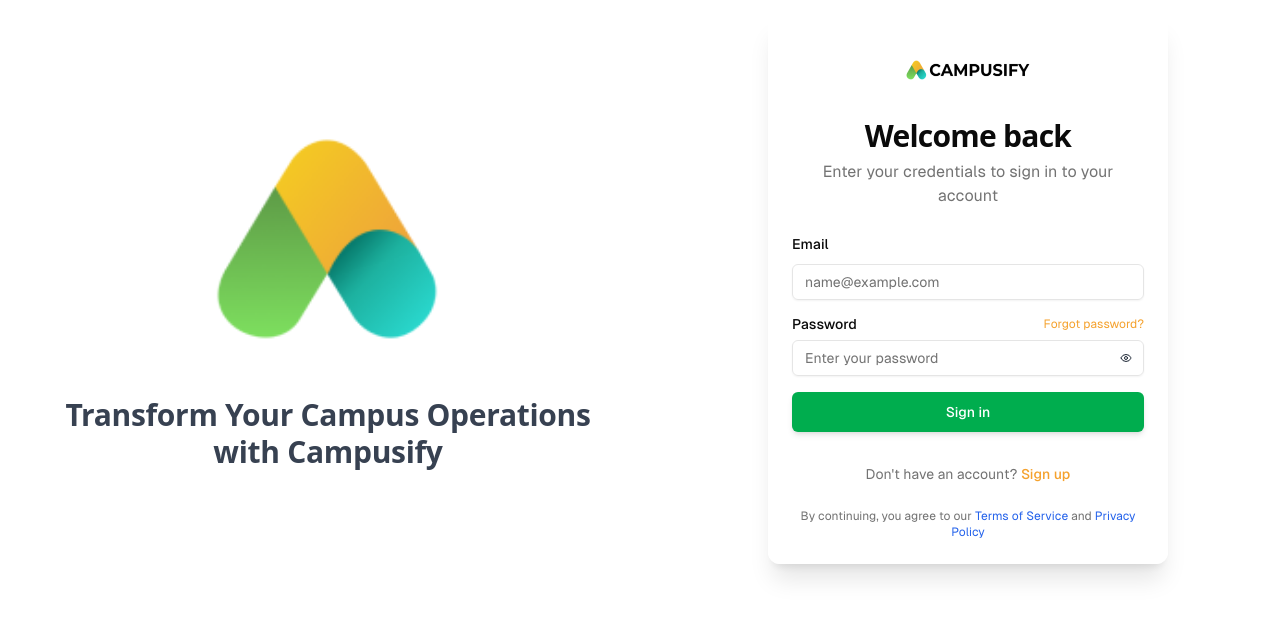
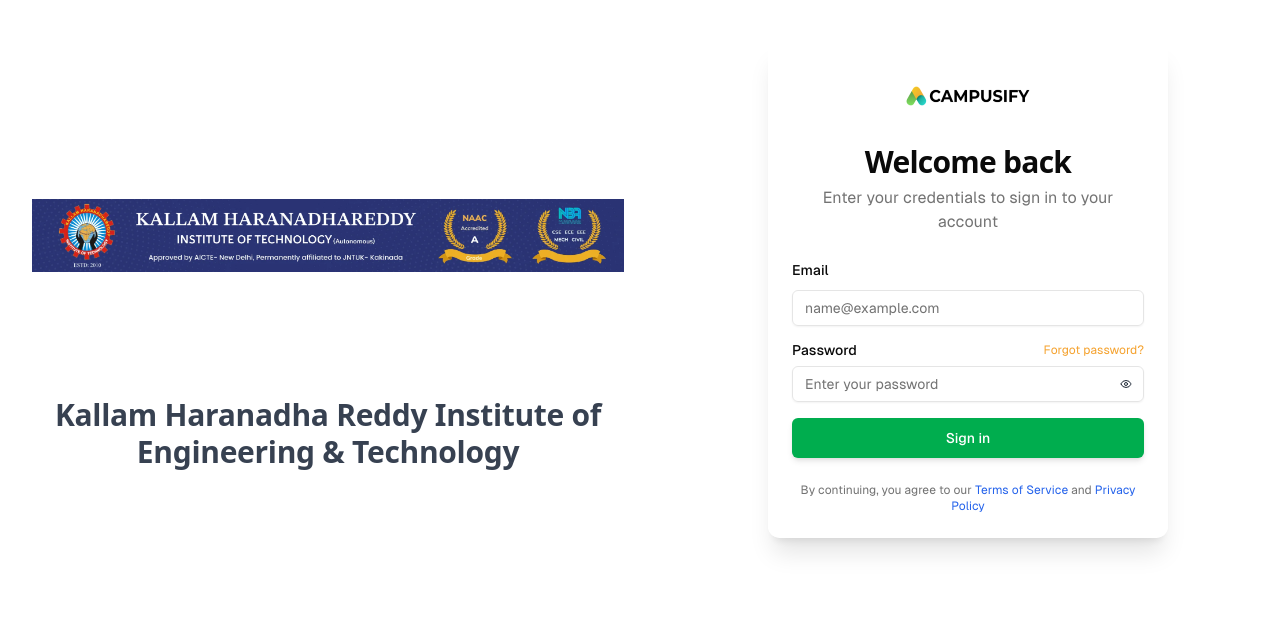
Before and after one commit to code-with-praveen143/payments-dashboard, a Next.js app in the folder Client/: page / in a window 1280 px wide. Shown: the part 111-728 px from the top of the page. Built offline with nearby package versions, Linux system fonts and the light colour scheme.

Commit message:
added college logo and name

```diff
--- a/Client/src/app/login/page.tsx
+++ b/Client/src/app/login/page.tsx
@@ -98,7 +98,7 @@
             )}
           </div>
           <h2 className="mt-8 max-w-xl text-center text-3xl font-bold leading-tight text-gray-700 dark:text-gray-200">
-            Transform Your Campus Operations with Campusify
+          Kallam Haranadha Reddy Institute of Engineering & Technology
           </h2>
         </div>
 
@@ -210,16 +210,6 @@
               </Form>
             </CardContent>
             <CardFooter className="flex flex-col space-y-4 text-center">
-              <p className="px-2 text-sm text-muted-foreground dark:text-gray-400">
-                Don&apos;t have an account?{" "}
-                <Button
-                  variant="link"
-                  className="p-0 text-secondary hover:underline hover:underline-offset-4"
-                  onClick={() => router.push('/signup')}
-                >
-                  Sign up
-                </Button>
-              </p>
               <p className="px-2 text-xs text-muted-foreground dark:text-gray-400">
                 By continuing, you agree to our{" "}
                 <Link
```
Also changed, not shown: Client/src/utils/logo2.png.
